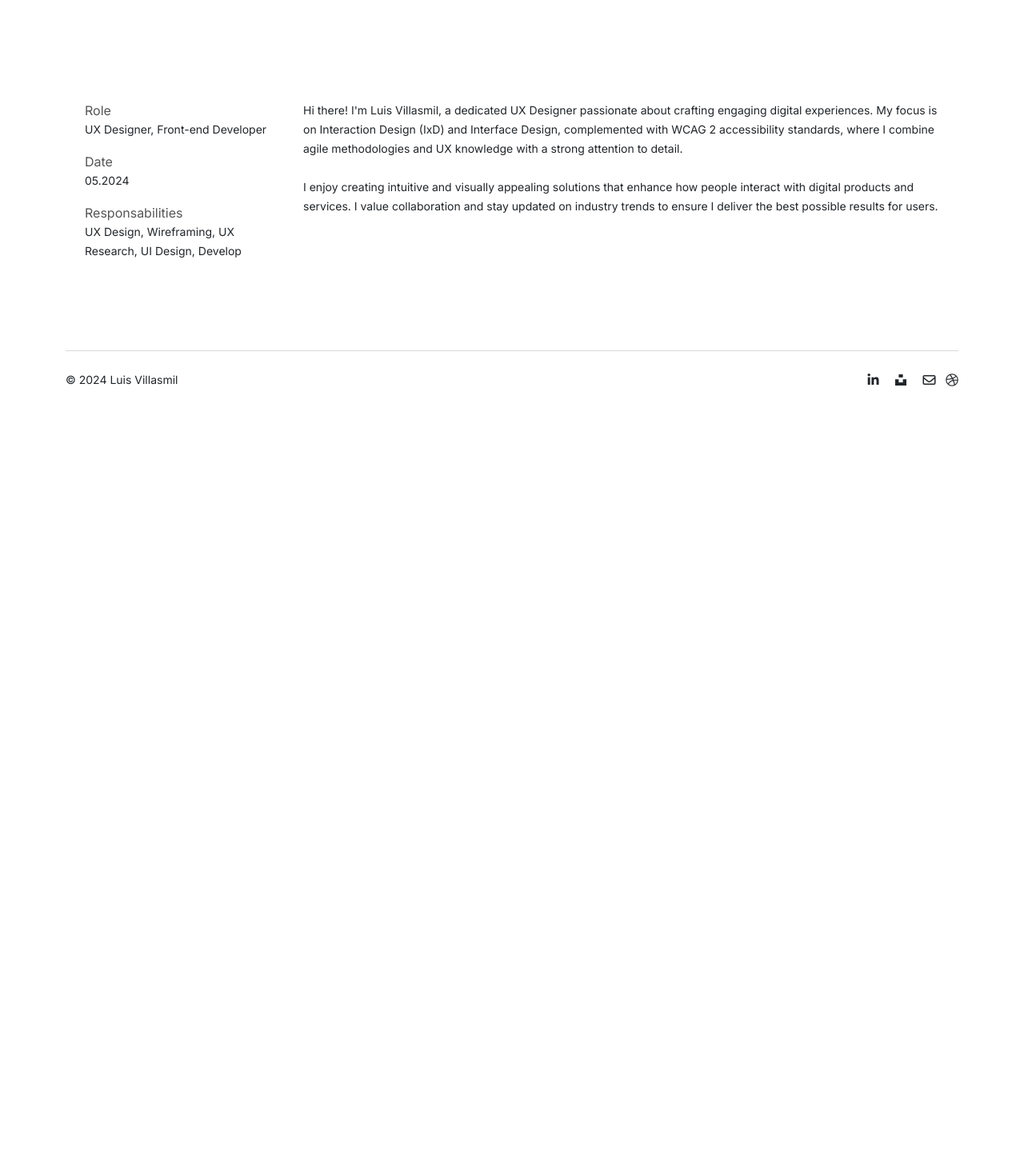
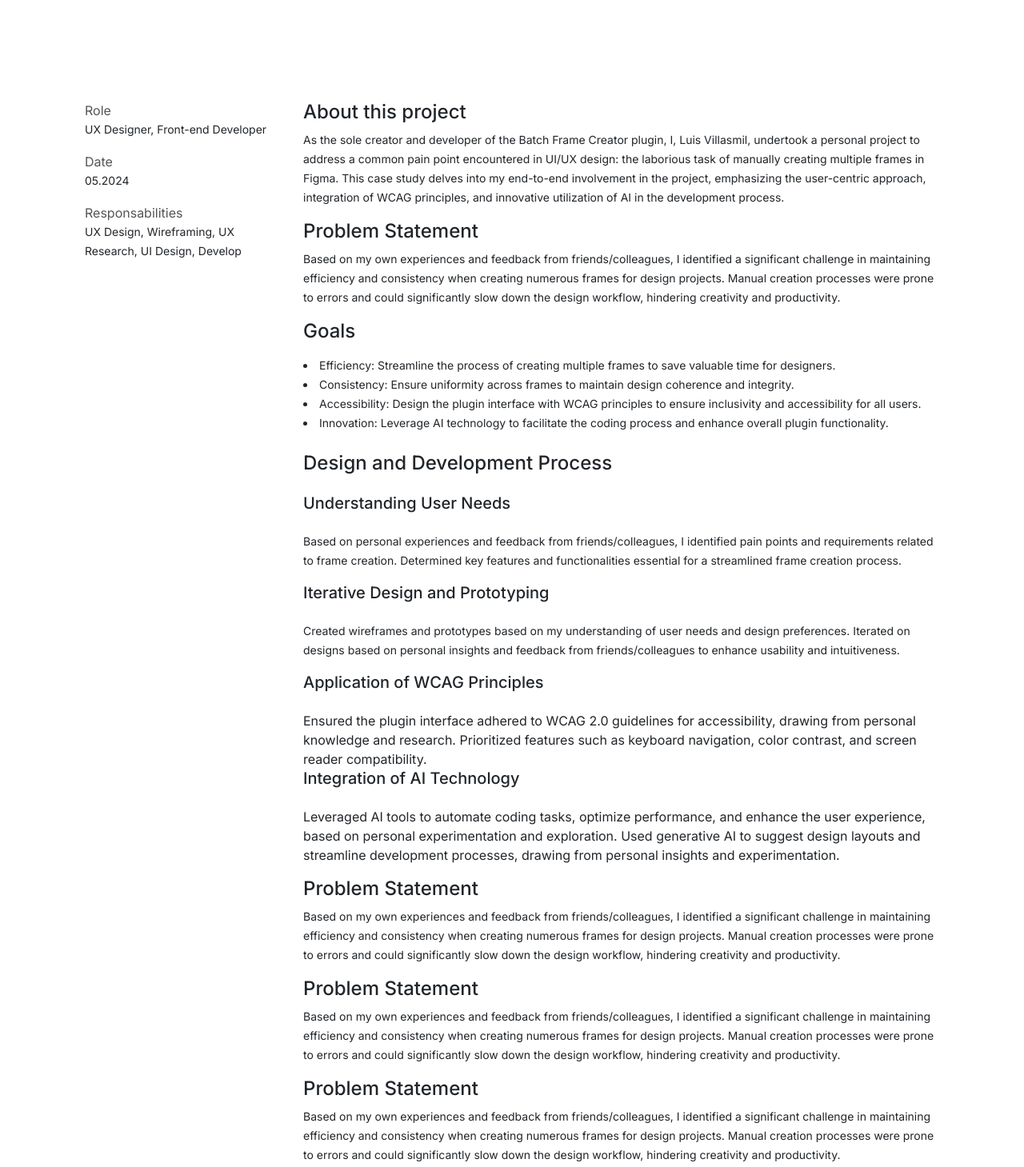
Before and after one commit to luisviol/portfolio, a plain HTML site: page batchframecreator.html in a window 1280 px wide. Shown: the part 752-2211 px from the top of the page at 80% size. Before the commit the page ends 1271 px from the top, so only its background shows below. Drawn offline with nearby package versions, Linux system fonts and the light colour scheme.

Commit message:
Batch Frame Creator Update

```diff
--- a/batchframecreator.html
+++ b/batchframecreator.html
@@ -59,20 +59,55 @@
         </div>
           </div>
           <div class="col col-lg">
-            <p>Hi there! I'm Luis Villasmil, a dedicated UX Designer passionate about crafting
-              engaging digital
-              experiences. My focus is on Interaction Design (IxD) and Interface Design, complemented with WCAG 2
-              accessibility standards, where I combine agile methodologies and UX knowledge with a strong attention to
-              detail.
-              <br>
-              <br>
-              I enjoy creating intuitive and visually appealing solutions that enhance how people interact with digital
-              products and services. I value collaboration and stay updated on industry trends to ensure I deliver the
-              best possible results for users.
-            </p>
+
+            <div><h4>About this project</h4><p>As the sole creator and developer of the Batch Frame Creator plugin, I, Luis Villasmil, undertook a personal project to address a common pain point encountered in UI/UX design: the laborious task of manually creating multiple frames in Figma. This case study delves into my end-to-end involvement in the project, emphasizing the user-centric approach, integration of WCAG principles, and innovative utilization of AI in the development process.</p></div><div><h4>Problem Statement</h4><p>
+            Based on my own experiences and feedback from friends/colleagues, I identified a significant challenge in maintaining efficiency and consistency when creating numerous frames for design projects. Manual creation processes were prone to errors and could significantly slow down the design workflow, hindering creativity and productivity.
+
+            </p></div>
+            <div><h4>Goals</h4><p><li>Efficiency: Streamline the process of creating multiple frames to save valuable time for designers.</li>
+
+            <li>Consistency: Ensure uniformity across frames to maintain design coherence and integrity.</li>
+
+            <li>Accessibility: Design the plugin interface with WCAG principles to ensure inclusivity and accessibility for all users.</li>
+
+            <li>Innovation: Leverage AI technology to facilitate the coding process and enhance overall plugin functionality.</li>
+            </p></div>
+            <div><h4 class="my-4">Design and Development Process</h4><p><h5 class="mb-4">Understanding User Needs</h5><p>Based on personal experiences and feedback from friends/colleagues, I identified pain points and requirements related to frame creation.
+
+            Determined key features and functionalities essential for a streamlined frame creation process.</p>
+
+            <h5 class="mb-4"> Iterative Design and Prototyping</h5><p>
+            Created wireframes and prototypes based on my understanding of user needs and design preferences.
+
+            Iterated on designs based on personal insights and feedback from friends/colleagues to enhance usability and intuitiveness.</p><h5 class="mb-4">Application of WCAG Principles</h5>
+
+            Ensured the plugin interface adhered to WCAG 2.0 guidelines for accessibility, drawing from personal knowledge and research.
+
+            Prioritized features such as keyboard navigation, color contrast, and screen reader compatibility.
+
+            <h5 class="mb-4">Integration of AI Technology</h5>
+
+            Leveraged AI tools to automate coding tasks, optimize performance, and enhance the user experience, based on personal experimentation and exploration.
+
+            Used generative AI to suggest design layouts and streamline development processes, drawing from personal insights and experimentation.</p></div>
+            <div><h4>Problem Statement</h4><p>
+            Based on my own experiences and feedback from friends/colleagues, I identified a significant challenge in maintaining efficiency and consistency when creating numerous frames for design projects. Manual creation processes were prone to errors and could significantly slow down the design workflow, hindering creativity and productivity.
+
+            </p></div>
+
+            <div><h4>Problem Statement</h4><p>
+            Based on my own experiences and feedback from friends/colleagues, I identified a significant challenge in maintaining efficiency and consistency when creating numerous frames for design projects. Manual creation processes were prone to errors and could significantly slow down the design workflow, hindering creativity and productivity.
+
+            </p></div><div><h4>Problem Statement</h4><p>
+            Based on my own experiences and feedback from friends/colleagues, I identified a significant challenge in maintaining efficiency and consistency when creating numerous frames for design projects. Manual creation processes were prone to errors and could significantly slow down the design workflow, hindering creativity and productivity.
+
+            </p></div>
 
 
-          </div>
+            <p></p>
+
+
+                      </div>
         </div>
     </div></section>
     <!-- Footer -->
```
